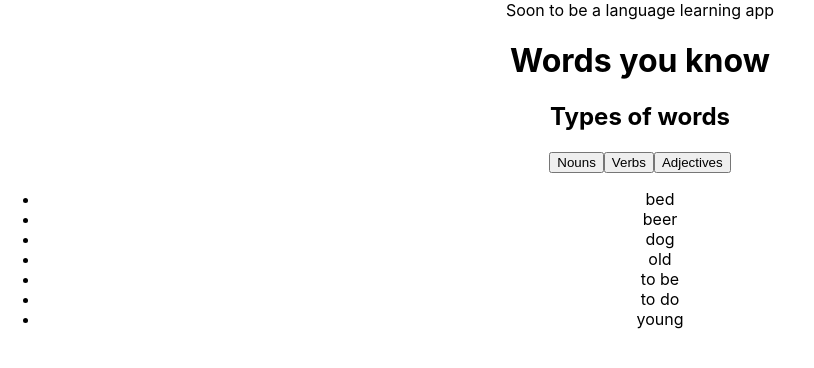
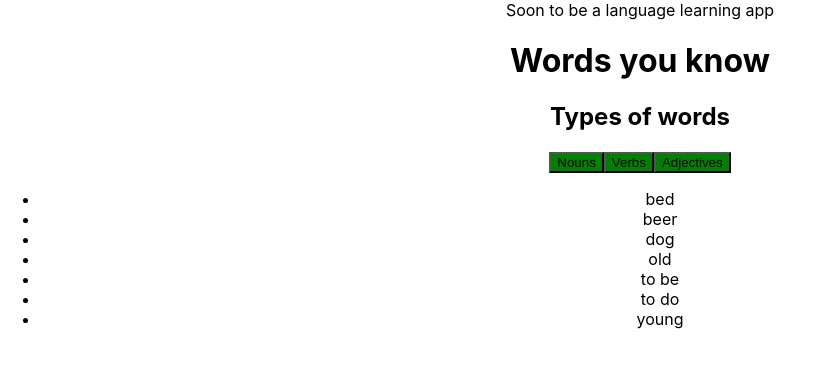
Before and after one commit to tommcandrew/Word-Box, a React (Create React App) app: page / in a window 1280 px wide. Shown: the top 368 px of the page, without its empty margins (0-814 px from the left). Built offline with nearby package versions, Linux system fonts and the light colour scheme.

Commit message:
Enable classes to colour wordtype buttons

```diff
--- a/src/Components/WordListCheckbox.js
+++ b/src/Components/WordListCheckbox.js
@@ -1,12 +1,20 @@
 import React from 'react';
+import './Wordlist.css'
 
 const WordListCheckbox = (props) => {
+    // these will be toggle buttons not checkboxes
+    if (props.selection.includes('Nouns')) { var nounsClass = "onBtn" }
+      else {nounsClass = "offBtn"}
+    if (props.selection.includes('Verbs')) { var verbsClass = "onBtn" }
+      else {verbsClass = "offBtn"}
+    if (props.selection.includes('Adjectives')) { var adjClass = "onBtn" }
+      else {adjClass = "offBtn"}
     return (
         <div>
             <h2>Types of words</h2>
-            <button>Nouns</button>
-            <button>Verbs</button>
-            <button>Adjectives</button>
+            <button className={nounsClass} >Nouns</button>
+            <button className={verbsClass} >Verbs</button>
+            <button className={adjClass} >Adjectives</button>
         </div>
     )
 }
--- a/src/Components/WordListDisplay.js
+++ b/src/Components/WordListDisplay.js
@@ -23,7 +23,7 @@ const WordListDisplay = (props) =>  {
     return (
         <div>
             <h1>Words you know</h1>
-            <WordListCheckbox />
+            <WordListCheckbox selection={props.types} />
             <ul>{wordList}</ul>
         </div>
     )
--- /dev/null
+++ b/src/Components/Wordlist.css
@@ -0,0 +1,7 @@
+.onBtn {
+  background: green;
+}
+
+.offBtn {
+    background: grey;
+}
```
